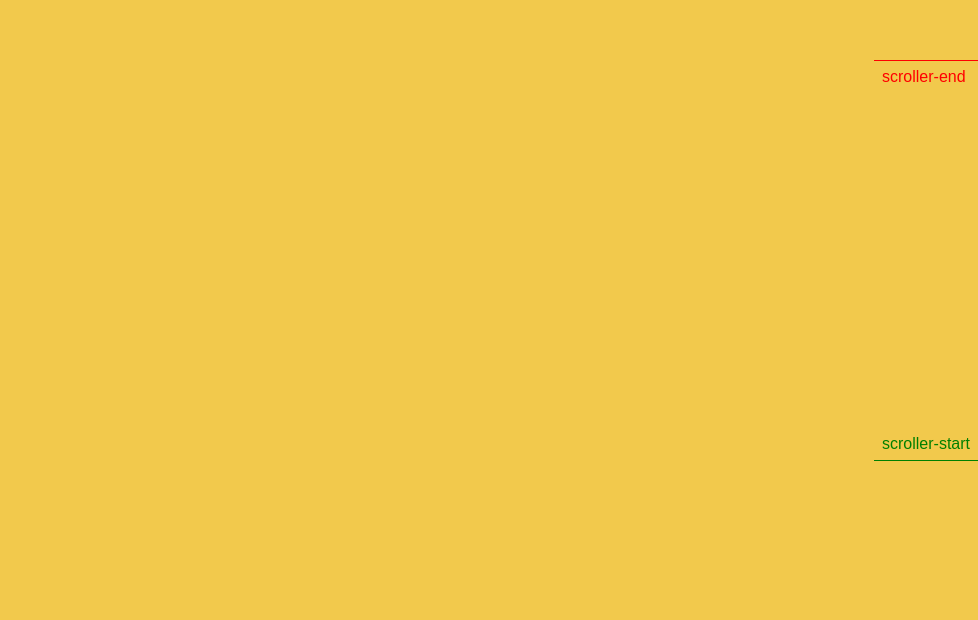
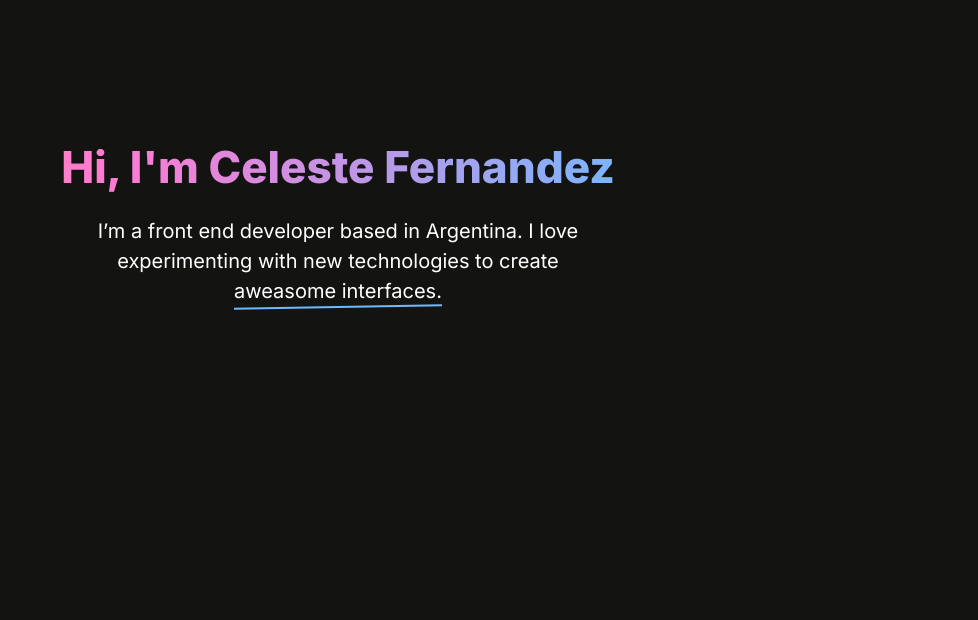
Before and after one commit to celescript/portfolio, a Next.js app: page / in a window 1280 px wide. Shown: the part 180-800 px from the top of the page, without its empty margins (302-1280 px from the left). Built offline with nearby package versions, Linux system fonts and the light colour scheme.

Commit message:
[ADD] HEADER

```diff
--- a/app/globals.css
+++ b/app/globals.css
@@ -2,26 +2,25 @@
 @tailwind components;
 @tailwind utilities;
 
-@layer base {
-  h2 {
-    @apply text-lg font-medium md:text-2xl;
+@layer utilities {
+  .clip {
+    clip-path: polygon(0 0, 100% 0, 100% 100%, 0 100%);
+  }
+
+  .bg-animation {
+    animation: gradient 10s ease infinite;
+    background-size: 200% 200%;
+  }
+
+  @keyframes gradient {
+    0% {
+      background-position: 0% 50%;
+    }
+    50% {
+      background-position: 100% 50%;
+    }
+    100% {
+      background-position: 0% 50%;
+    }
   }
 }
-
-@layer components {
-  .atomic-container {
-    @apply mt-10 flex flex-col items-center space-y-4;
-  }
-
-  .atomic-title {
-    @apply text-center font-bold font-mono text-xl border-b border-b-black/60 border-dashed w-full;
-  }
-
-  .atomic-list {
-    @apply flex justify-center gap-2 flex-row items-center flex-wrap;
-  }
-
-  .atomic-mock {
-    @apply p-2 rounded-lg bg-white max-w-[500px];
-  }
-}
--- a/app/layout.tsx
+++ b/app/layout.tsx
@@ -8,9 +8,9 @@ import { AppHooks } from './app-hooks'
 const inter = Inter({ subsets: ['latin'] })
 
 export const metadata = {
-  title: 'Next.js Atomic Design Starter',
+  title: 'Celeste Fernandez Portfolio',
   description:
-    'A starter repository for Next.js using Atomic Design and Tailwind CSS',
+    'Celeste Fernandez is a software engineer based in Buenos Aires. She is passionate about building beautiful and functional user interfaces.',
 }
 
 export default function RootLayout({
@@ -20,7 +20,7 @@ export default function RootLayout({
 }) {
   return (
     <html lang='en'>
-      <body className={clx(inter.className)}>
+      <body className={clx(inter.className, 'bg-black')}>
         <AppHooks />
         {children}
       </body>
--- a/app/page.tsx
+++ b/app/page.tsx
@@ -1,38 +1,9 @@
-'use client'
-
-import { useRef, useEffect } from 'react'
-import { gsap } from 'gsap'
+import { Header } from '@/components/organisms/header'
 
 export default function Home() {
-  const container = useRef(null)
-
-  useEffect(() => {
-    if (!container.current) return
-    let ctx = gsap.context(() => {
-      gsap.to('.mini', {
-        duration: 1,
-        opacity: 1,
-        scrollTrigger: {
-          trigger: '.section',
-          start: '50% 80%',
-          end: 'top 30%',
-          toggleActions: 'play none none reverse',
-          markers: {
-            startColor: 'green',
-            endColor: 'red',
-          },
-        },
-      })
-    })
-
-    return () => ctx.revert()
-  }, [])
-
   return (
-    <main className='main h-[300vh] bg-yellow pt-[150vh]' ref={container}>
-      <div className='section h-[500px] bg-black'>
-        <div className='mini h-[200px] bg-red opacity-0'></div>
-      </div>
-    </main>
+    <div>
+      <Header />
+    </div>
   )
 }
--- /dev/null
+++ b/components/organisms/header/index.tsx
@@ -0,0 +1,57 @@
+'use client'
+import { Title } from './title'
+import gsap from 'gsap'
+import { useEffect, useRef, useState } from 'react'
+
+export const Header = () => {
+  const headerEl = useRef<HTMLElement | null>(null)
+
+  useEffect(() => {
+    const tl = gsap.timeline()
+
+    tl.to('.clip', {
+      y: 0,
+      duration: 1,
+      ease: 'power2.out',
+    })
+      .to(
+        '#subtitle',
+        {
+          duration: 0.8,
+          opacity: 1,
+          ease: 'power1.in',
+        },
+        '-=0.5'
+      )
+      .to(
+        '.underlined',
+        {
+          duration: 0.8,
+          width: '100%',
+          ease: 'power1.in',
+        },
+        '-=0.5'
+      )
+  }, [])
+
+  return (
+    <header
+      className='h-screen flex flex-col items-center justify-center'
+      ref={headerEl}
+    >
+      <Title headerRef={headerEl} />
+
+      <p
+        className='text-20 mt-4 text-center max-w-[500px] text-white opacity-0'
+        id='subtitle'
+      >
+        I’m a front end developer based in Argentina. I love experimenting with
+        new technologies to create{' '}
+        <span className=' relative inline-flex'>
+          aweasome interfaces.{' '}
+          <span className='h-[2px] -rotate-1 w-0 underlined bg-blue absolute -bottom-[2px]'></span>
+        </span>
+      </p>
+    </header>
+  )
+}
--- /dev/null
+++ b/components/organisms/header/title.tsx
@@ -0,0 +1,19 @@
+import { MutableRefObject } from 'react'
+
+interface TitleProps {
+  headerRef: MutableRefObject<HTMLElement | null>
+}
+
+export const Title = ({ headerRef }: TitleProps) => {
+  const text = "Hi, I'm Celeste Fernandez"
+
+  return (
+    <div className='overflow-hidden'>
+      <h1 className='font-extrabold text-44 translate-y-[100px] clip'>
+        <span className='bg-clip-text text-transparent bg-gradient-to-r from-orange  via-pink to-blue bg-animation '>
+          {text}
+        </span>
+      </h1>
+    </div>
+  )
+}
--- a/tailwind.config.js
+++ b/tailwind.config.js
@@ -10,10 +10,25 @@ module.exports = {
     colors: {
       offwhite: '#E2D9D2',
       white: '#FFFFFF',
-      black: '#1F1F1F',
-      blue: '#2D79C7',
-      yellow: '#F2C94C',
-      red: '#EB5757',
+      black: '#131312',
+      orange: {
+        DEFAULT: '#FFB876',
+        light: '#FFC38B',
+      },
+      pink: '#FF7AD2',
+      blue: '#6FBAFF',
+      transparent: 'transparent',
+      current: 'currentColor',
+    },
+    fontSize: {
+      // PX TO REM
+      44: '2.75rem',
+      36: '2.25rem',
+      28: '1.75rem',
+      24: '1.5rem',
+      20: '1.25rem',
+      18: '1.125rem',
+      16: '1rem',
     },
   },
   plugins: [],
```
